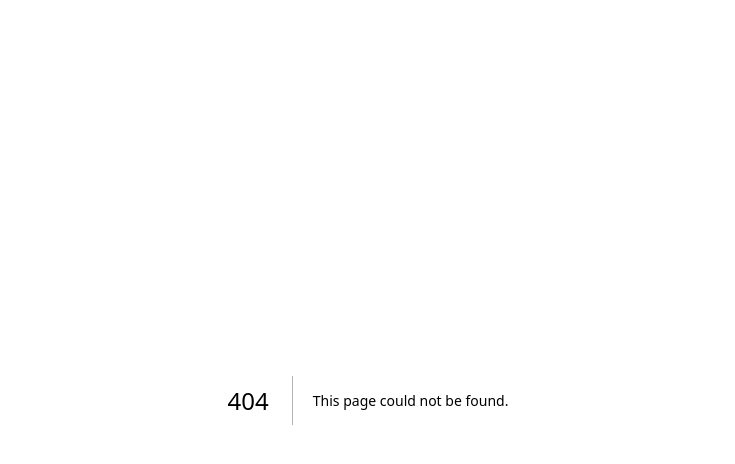
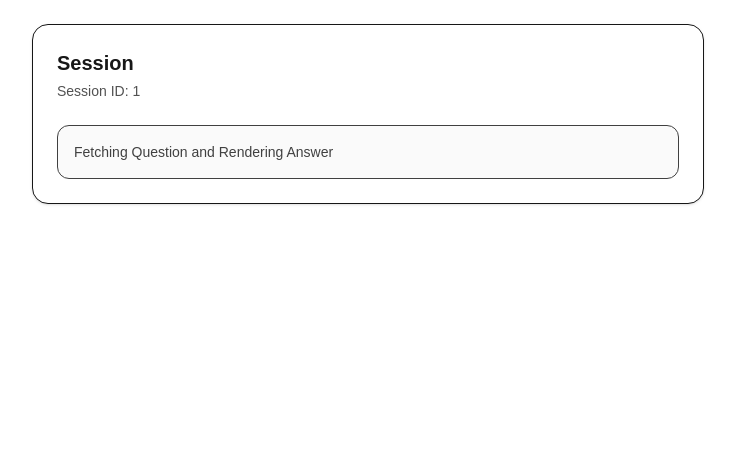
Before and after one commit to dhanarajrk/ai-interview-platform-nextjs, a Next.js app: page /session/1 in a window 1280 px wide. Before the commit this address had no page. Shown: the top 464 px of the page, without its empty margins (272-1007 px from the left). Built offline with nearby package versions, Linux system fonts and the light colour scheme.

Commit message:
Session page : extract dynamic [id] from params

```diff
--- /dev/null
+++ b/src/app/session/[id]/page.tsx
@@ -0,0 +1,19 @@
+//After start session, will be redirected to this page
+
+//to extract dynamic [id] from path we destruct { params }
+export default async function SessionPage({ params }: { params: Promise<{ id: string }> }) { //In Nextjs 15+ params content becomes a Promise so we have to use Async Await to get params
+    const { id } = await params; //destruct id from params: { id: "123"}
+
+    return (
+        <main className="min-h-screen p-6">
+            <div className="mx-auto w-full max-w-2xl rounded-2xl border bg-white p-6 shadow-sm">
+                <h1 className="text-xl font-semibold">Session</h1>
+                <p className="mt-1 text-sm text-neutral-600">Session ID: {id}</p>
+
+                <div className="mt-6 rounded-xl border bg-neutral-50 p-4 text-sm text-neutral-700">
+                    Fetching Question and Rendering Answer
+                </div>
+            </div>
+        </main>
+    );
+}
```
